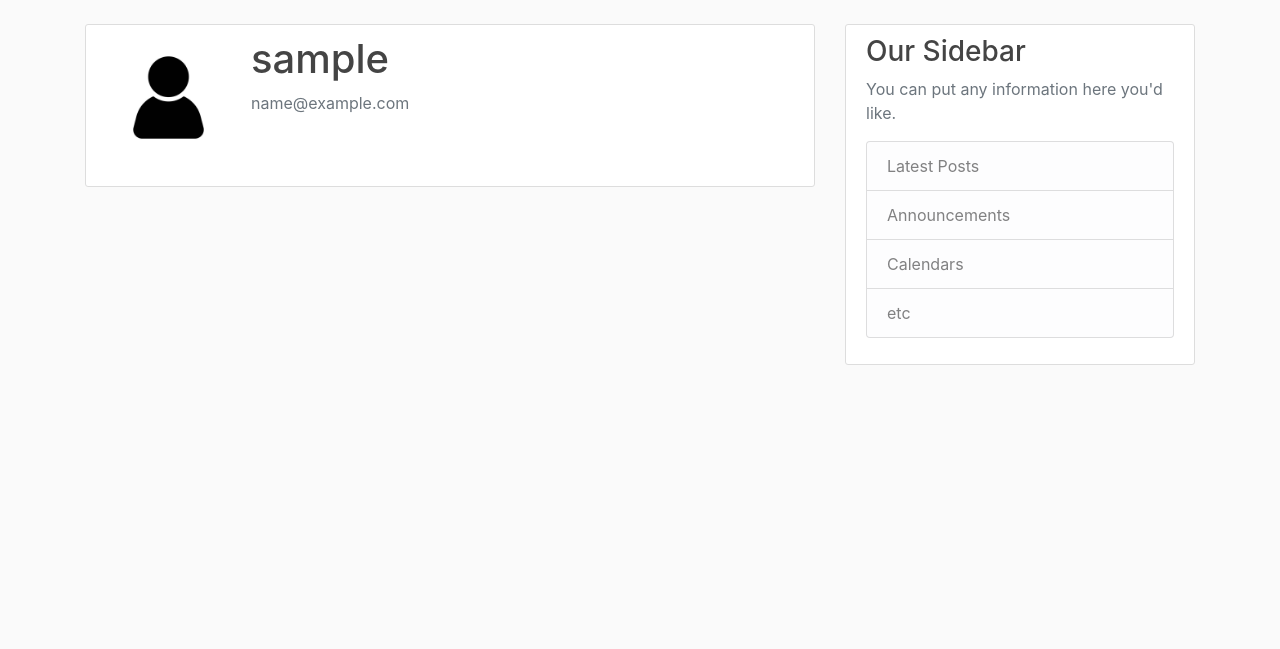
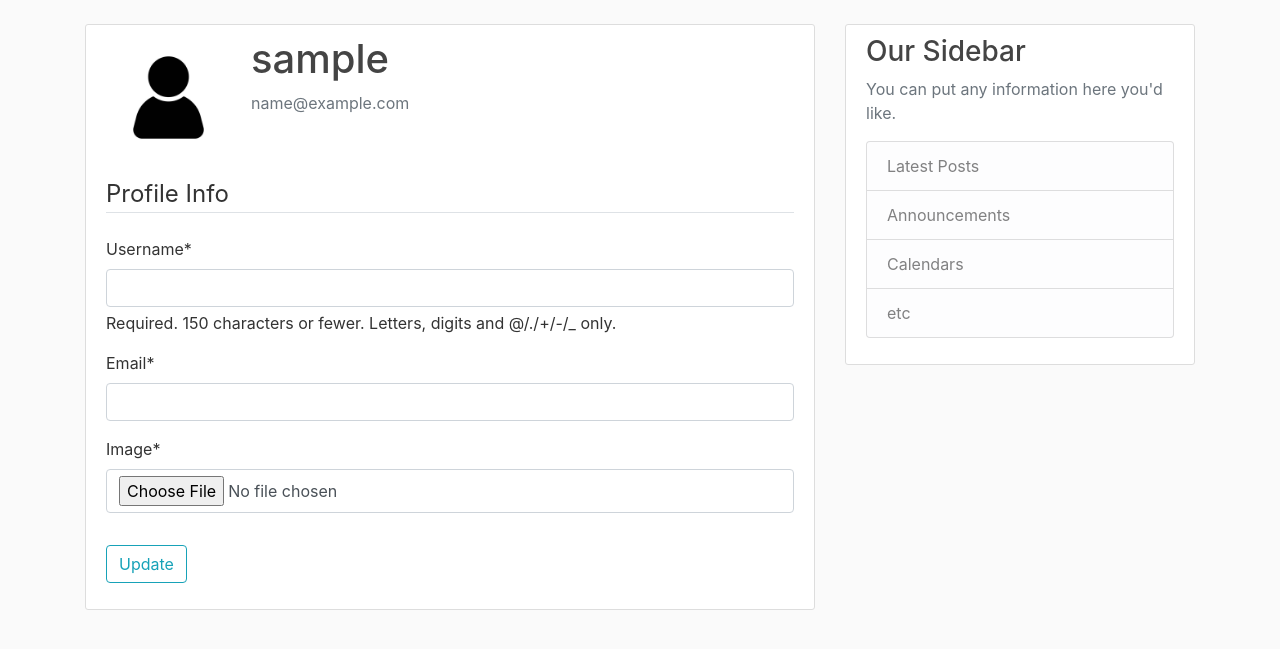
Before and after one commit to GeorgiDN/Blog, a Django app: page /profile/ in a window 1280 px wide. Shown: the part 56-705 px from the top of the page. Run offline with Django 5.2, Linux system fonts and the light colour scheme; the visitor is signed in with stand-in values (Sample User, id 1); some libraries are stand-ins or nearby versions.

Commit message:
create updated form

```diff
--- a/WebApp/users/forms.py
+++ b/WebApp/users/forms.py
@@ -1,6 +1,7 @@
 from django import forms
 from django.contrib.auth.forms import UserCreationForm
 from django.contrib.auth.models import User
+from WebApp.users.models import Profile
 
 
 class UserRegisterForm(UserCreationForm):
@@ -9,3 +10,17 @@ class UserRegisterForm(UserCreationForm):
     class Meta:
         model = User
         fields = ['username', 'email', 'password1', 'password2']
+
+
+class UserUpdateForm(forms.ModelForm):
+    email = forms.EmailField()
+
+    class Meta:
+        model = User
+        fields = ['username', 'email']
+
+
+class ProfileUpdateForm(forms.ModelForm):
+    class Meta:
+        model = Profile
+        fields = ['image']
--- a/WebApp/users/templates/users/profile.html
+++ b/WebApp/users/templates/users/profile.html
@@ -10,5 +10,16 @@
             </div>
         </div>
         <!-- FORM HERE -->
+        <form method="POST" enctype="multipart/form-data">
+            {% csrf_token %}
+            <fieldset class="form-group">
+                <legend class="border-bottom mb-4">Profile Info</legend>
+                {{ u_form|crispy }}
+                {{ p_form|crispy }}
+            </fieldset>
+            <div class="form-group">
+                <button class="btn btn-outline-info" type="submit">Update</button>
+            </div>
+        </form>
     </div>
 {% endblock content %}
--- a/WebApp/users/views.py
+++ b/WebApp/users/views.py
@@ -1,7 +1,7 @@
 from django.shortcuts import render, redirect
 from django.contrib import messages
 from django.contrib.auth.decorators import login_required
-from WebApp.users.forms import UserRegisterForm
+from WebApp.users.forms import UserRegisterForm, UserUpdateForm, ProfileUpdateForm
 
 
 def register(request):
@@ -19,4 +19,12 @@ def register(request):
 
 @login_required
 def profile(request):
-    return render(request, 'users/profile.html')
+    u_form = UserUpdateForm()
+    p_form = ProfileUpdateForm()
+
+    context = {
+        'u_form': u_form,
+        'p_form': p_form
+    }
+
+    return render(request, 'users/profile.html', context)
```
Lines whose indentation alone changed are shown as unchanged.
